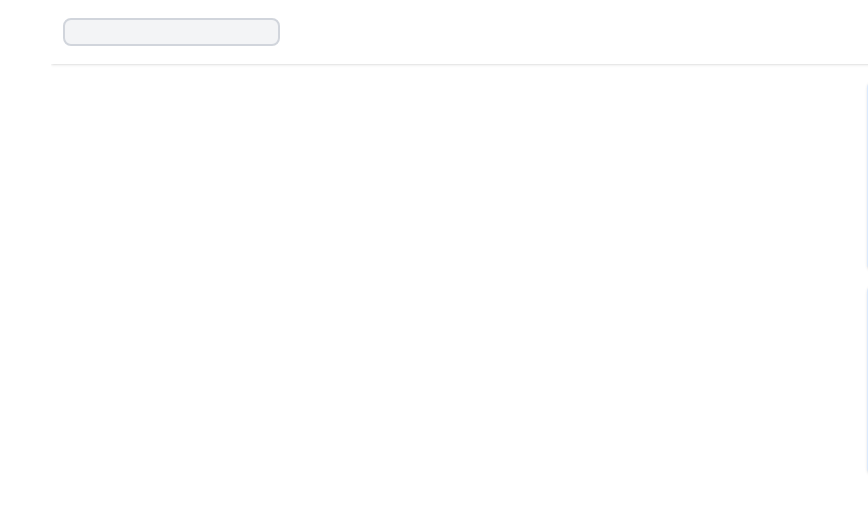
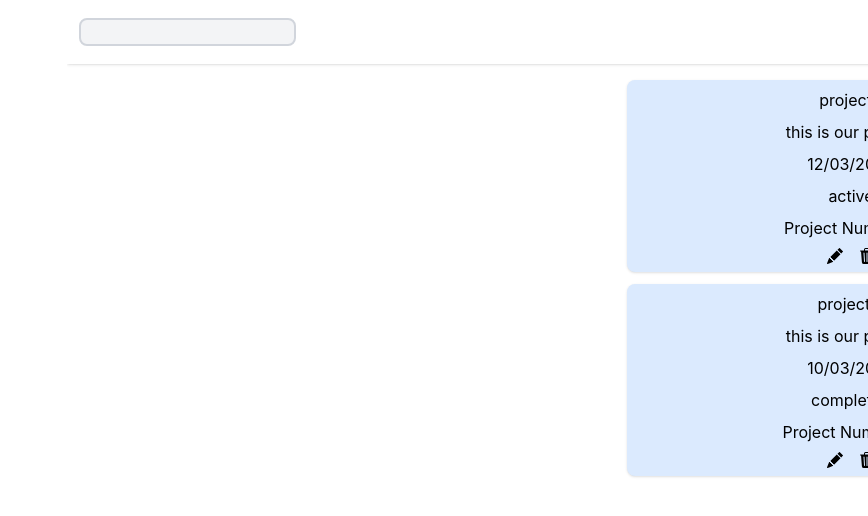
Before and after one commit to devfaf/TaskFlow, a React (Vite) app: page / in a window 1280 px wide. Shown: the top 516 px of the page, without its empty margins (412-1280 px from the left). Built offline with nearby package versions, Linux system fonts and the light colour scheme.

Commit message:
feat: add outlet for dashboard pages

```diff
--- a/src/layouts/DashboardLayout.tsx
+++ b/src/layouts/DashboardLayout.tsx
@@ -1,13 +1,18 @@
 import DashboardPage from "../pages/DashboardPage"
 import Header from "./components/Header"
+import Sidebar from "./components/Sidebar"
+import { Outlet } from "react-router"
 
 const DashboardLayout = () => {
 
   return (
-    <>
+    <div className="">
       <Header />
-      <DashboardPage />
-    </>
+      <div className="flex">
+        <Sidebar />
+        <DashboardPage />
+      </div>
+    </div>
   )
 }
 
```
Also changed, not shown: src/app/router.tsx (+12 -0 lines).
